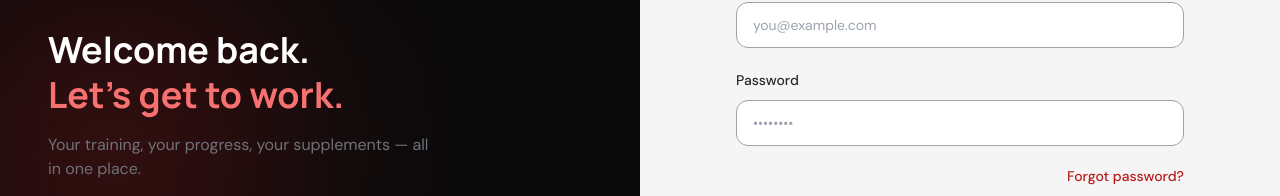
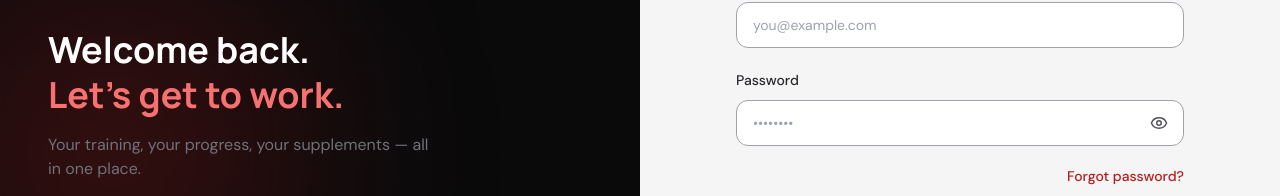
Before and after one commit to Coderuser135/data-application, a React (Vite) app in the folder frontend/: page /login in a window 1280 px wide. Shown: the part 308-504 px from the top of the page. Built offline with nearby package versions, Linux system fonts and the light colour scheme; no server answers.

Commit message:
Add show and hide toggle to password inputs

```diff
--- a/frontend/src/components/ui/Input.jsx
+++ b/frontend/src/components/ui/Input.jsx
@@ -1,8 +1,31 @@
-export default function Input({ label, error, className = '', ...props }) {
+import { useState } from 'react';
+import { Eye, EyeOff } from 'lucide-react';
+
+export default function Input({ label, error, className = '', type = 'text', ...props }) {
+  const [showPassword, setShowPassword] = useState(false);
+  const isPassword = type === 'password';
+
   return (
     <label className="block space-y-2">
       {label && <span className="text-sm font-medium text-ink-700 dark:text-surface-200">{label}</span>}
-      <input className={`w-full rounded-xl border border-surface-300 bg-white px-4 py-3 text-sm text-ink-900 outline-none transition focus:border-brand-500 focus:ring-4 focus:ring-brand-500/10 dark:border-surface-700 dark:bg-surface-950 dark:text-white ${error ? 'border-red-500' : ''} ${className}`} {...props} />
+      <span className="relative block">
+        <input
+          type={isPassword && showPassword ? 'text' : type}
+          className={`w-full rounded-xl border border-surface-300 bg-white px-4 py-3 text-sm text-ink-900 outline-none transition focus:border-brand-500 focus:ring-4 focus:ring-brand-500/10 dark:border-surface-700 dark:bg-surface-950 dark:text-white ${isPassword ? 'pr-12' : ''} ${error ? 'border-red-500' : ''} ${className}`}
+          {...props}
+        />
+        {isPassword && (
+          <button
+            type="button"
+            onClick={() => setShowPassword((visible) => !visible)}
+            aria-label={showPassword ? 'Hide password' : 'Show password'}
+            aria-pressed={showPassword}
+            className="absolute inset-y-0 right-0 flex items-center justify-center px-4 text-surface-500 transition hover:text-ink-900 focus-visible:outline-none focus-visible:ring-2 focus-visible:ring-brand-500 dark:hover:text-white"
+          >
+            {showPassword ? <EyeOff size={18} /> : <Eye size={18} />}
+          </button>
+        )}
+      </span>
       {error && <span className="text-xs text-red-500">{error}</span>}
     </label>
   );
```
